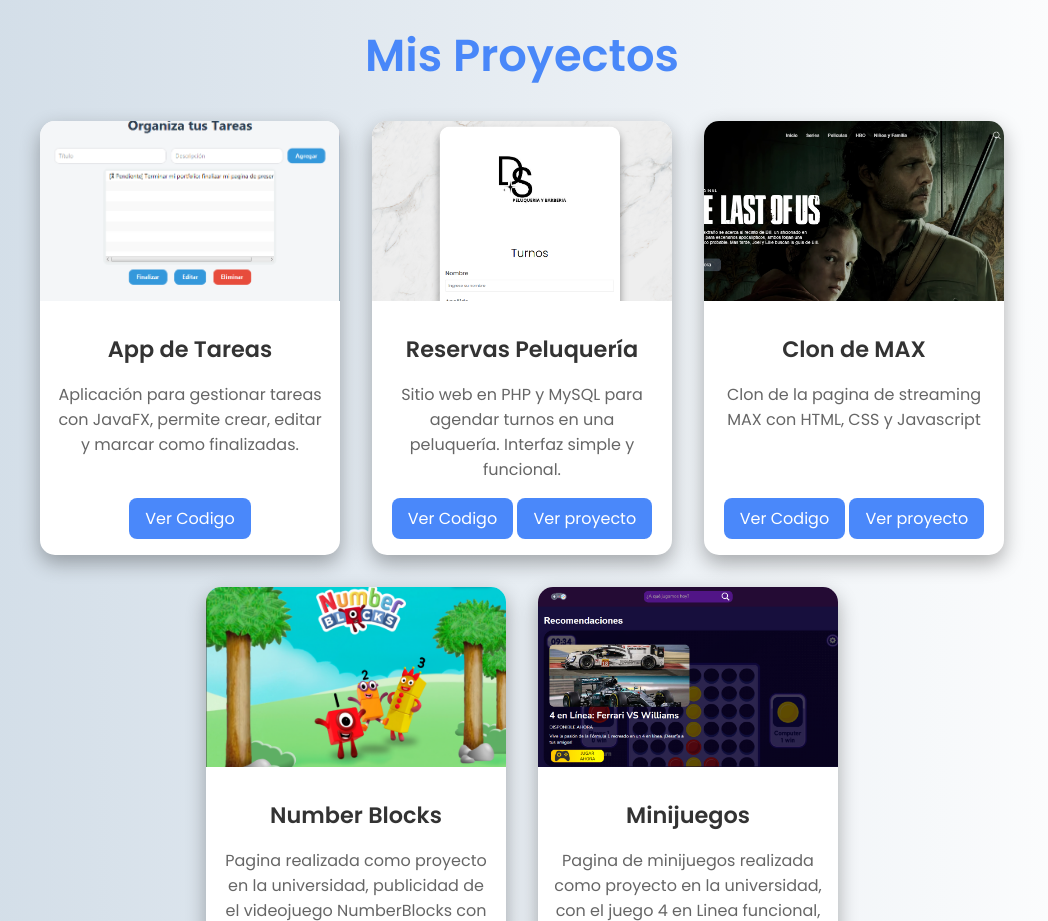
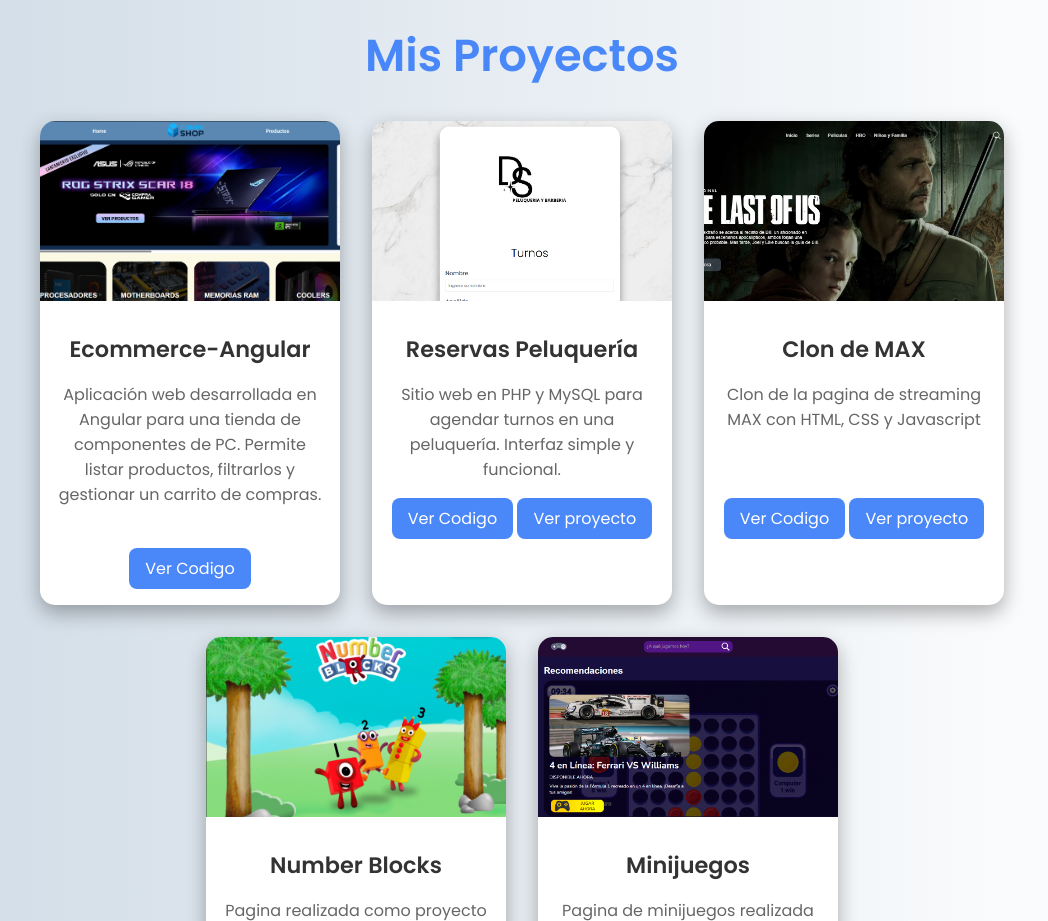
Before and after one commit to EnzoJJ/PortfolioEnzo, a plain HTML site: page index.html in a window 1280 px wide. Shown: the part 1960-2881 px from the top of the page, without its empty margins (118-1166 px from the left). Drawn offline with Linux system fonts and the light colour scheme.

Commit message:
Agregamos proyecto de angular-Compu Shop

```diff
--- a/index.html
+++ b/index.html
@@ -110,16 +110,15 @@
         <h2>Mis Proyectos</h2>
         <div class="contenedor-proyectos">
           <div class="tarjeta-proyecto">
-            <img src="/img/tareas.png" alt="Proyecto 1">
+            <img src="/img/compushop.PNG" alt="Proyecto 1">
             <div class="info-proyecto">
-              <h3>App de Tareas</h3>
-              <p>Aplicación para gestionar tareas con JavaFX, permite crear, editar y marcar como finalizadas.</p>
+              <h3>Ecommerce-Angular</h3>
+              <p>Aplicación web desarrollada en Angular para una tienda de componentes de PC. Permite listar productos, filtrarlos y gestionar un carrito de compras.</p>
               <br>
-              <a href="https://github.com/EnzoJJ/AppTareasJava" target="_blank">Ver Codigo</a>
+              <a href="https://stackblitz.com/~/github.com/EnzoJJ/CompuShop_TpAngular?file=src/styles.css" target="_blank">Ver Codigo</a>
             </div>
           </div>
 
-          <!-- Puedes duplicar esto para más proyectos -->
           <div class="tarjeta-proyecto">
             <img src="/img/dreamstudy.png" alt="Proyecto 2">
             <div class="info-proyecto">
```
Also changed, not shown: img/compushop.PNG (added).
